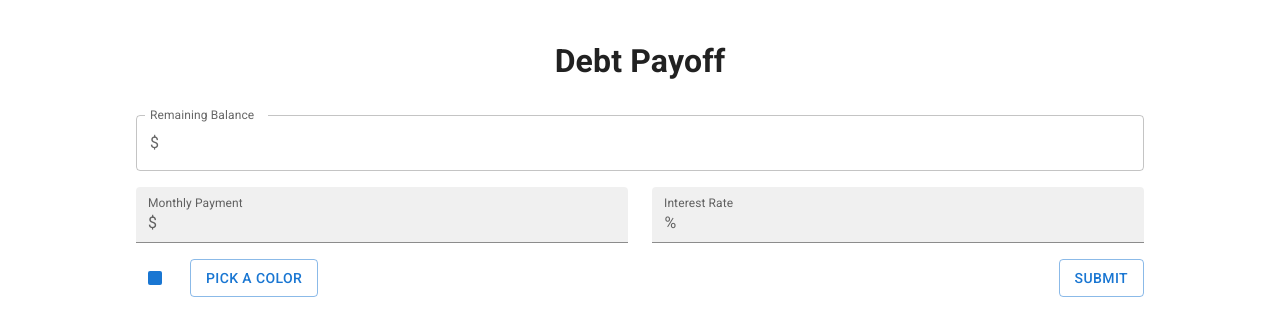
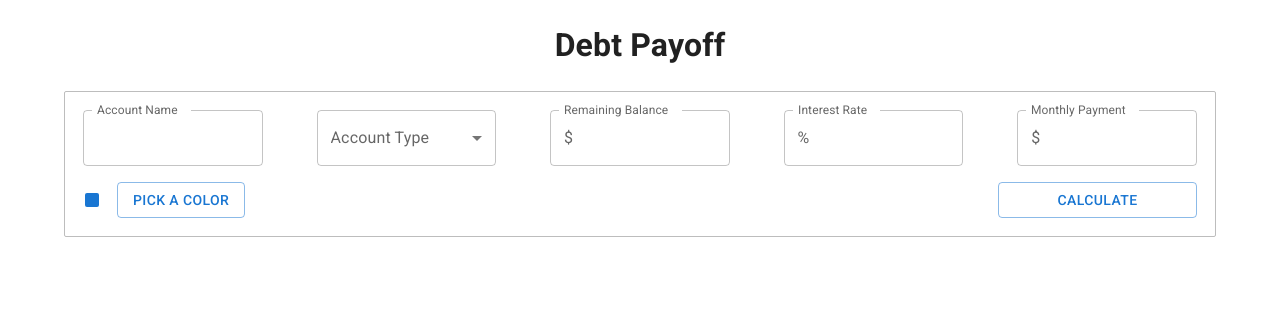
Before and after one commit to msalvatore22/React-Debt-Payoff, a React (Create React App) app: page / in a window 1280 px wide. Shown: the top 336 px of the page. Built offline with nearby package versions, Linux system fonts and the light colour scheme.

Commit message:
Add account name and account type

```diff
--- a/src/App.js
+++ b/src/App.js
@@ -1,7 +1,7 @@
 import React, { useState } from "react";
 import "./App.css";
 import styled from "@emotion/styled";
-import { CssBaseline } from "@mui/material";
+import { CssBaseline, Container } from "@mui/material";
 
 import DebtContext from "./DebtContext";
 
@@ -9,17 +9,14 @@ import DebtForm from "./components/DebtForm";
 import DebtTable from "./components/DebtTable";
 import DebtLineChart from "./components/DebtLineChart";
 
-const Container = styled.div`
-  margin: auto;
-  width: 80%;
-  padding-top: 1rem;
-`;
 const Title = styled.h1`
   text-align: center;
 `;
 
 function App() {
   const [debt, debtSet] = useState({
+    accountName: "",
+    accountType: "",
     remainingBalance: "",
     monthlyPayment: "",
     interestRate: "",
@@ -40,7 +37,7 @@ function App() {
       }}
     >
       <CssBaseline />
-      <Container>
+      <Container maxWidth="lg">
         <Title className="title">Debt Payoff</Title>
         <DebtForm />
         <DebtTable />
--- a/src/components/ColorCube.js
+++ b/src/components/ColorCube.js
@@ -6,8 +6,7 @@ const ColorCube = props => {
     height: "0.875rem",
     borderRadius: "2px",
     background: `${props.color.hex}`,
-    margin: "20px",
-    cursor: "pointer"
+    margin: "10px",
   };
   return <div style={colorStyle}></div>;
 };
--- a/src/components/ColorPicker.js
+++ b/src/components/ColorPicker.js
@@ -27,11 +27,12 @@ const ColorPicker = () => {
         height: "0.875rem",
         borderRadius: "2px",
         background: `${color.hex}`,
-        margin: "20px",
+        margin: "10px",
         cursor: "pointer",
       },
       popover: {
         position: "absolute",
+        marginTop: "400px",
         zIndex: "2",
       },
       cover: {
@@ -45,7 +46,7 @@ const ColorPicker = () => {
   });
 
   return (
-    <div style={{ display: "flex" }}>
+    <div style={{ display: "flex", alignItems: "center" }}>
       <div style={styles.color} onClick={handleClick}></div>
       <Button sx={{ m: 1 }} variant="outlined" onClick={handleClick}>
         Pick a color
--- a/src/components/DebtForm.js
+++ b/src/components/DebtForm.js
@@ -6,6 +6,8 @@ import {
   InputAdornment,
   Box,
   FilledInput,
+  Select,
+  MenuItem,
   Button,
 } from "@mui/material";
 import DebtContext from "../DebtContext";
@@ -13,7 +15,9 @@ import payoffCalc from "../payoffCalc";
 import ButtonExample from "./ColorPicker";
 
 const DebtForm = () => {
-  const { debt, debtSet, debtList, debtListSet, color } = useContext(DebtContext);
+  const { debt, debtSet, debtList, debtListSet, color } = useContext(
+    DebtContext
+  );
 
   const handleChange = (prop) => (event) => {
     debtSet({ ...debt, [prop]: event.target.value });
@@ -23,9 +27,11 @@ const DebtForm = () => {
     e.preventDefault();
     const calculatedDebt = payoffCalc(debt);
     if (calculatedDebt.valid === true) {
-      calculatedDebt["color"] = color
+      calculatedDebt["color"] = color;
       debtListSet([...debtList, calculatedDebt]);
       debtSet({
+        accountName: "",
+        accountType: "",
         remainingBalance: "",
         monthlyPayment: "",
         interestRate: "",
@@ -41,11 +47,55 @@ const DebtForm = () => {
       onSubmit={handleSubmit}
       sx={{
         display: "flex",
-        flexWrap: "wrap",
+        justifyContent: "space-between",
+        border: 1,
+        borderColor: "grey.400",
+        borderRadius: "2px",
+        padding: "10px",
+      }}
+    >
+      <Box
+        sx={{
+          display: "flex",
+          flex: "1 0 100%",
+          flexFlow: "row wrap",
           justifyContent: "space-between",
         }}
       >
-      <FormControl fullWidth sx={{ m: 1 }}>
+        <FormControl sx={{ m: 1, width: "20ch" }}>
+          <InputLabel htmlFor="accountName">Account Name</InputLabel>
+          <OutlinedInput
+            id="accountName"
+            label="Account Name"
+            value={debt.accountName}
+            onChange={handleChange("accountName")}
+            startAdornment={<InputAdornment position="start"></InputAdornment>}
+            required
+            inputProps={{
+              min: 1,
+              max: 20,
+            }}
+          />
+        </FormControl>
+        <FormControl sx={{ m: 1, width: "20ch" }}>
+          <InputLabel id="accountTypeLabel">Account Type</InputLabel>
+          <Select
+            labelId="accountTypeLabel"
+            id="accountType"
+            value={debt.accountType}
+            label="Account Type"
+            onChange={handleChange("accountType")}
+          >
+            <MenuItem value={"Credit Card"}>Credit Card</MenuItem>
+            <MenuItem value={"Student Loan"}>Student Loan</MenuItem>
+            <MenuItem value={"Mortgage"}>Mortgage</MenuItem>
+            <MenuItem value={"Auto Loan"}>Auto Loan</MenuItem>
+            <MenuItem value={"Personal Loan"}>Personal Loan</MenuItem>
+            <MenuItem value={"Medical Bill"}>Other</MenuItem>
+            <MenuItem value={"Other"}>Other</MenuItem>
+          </Select>
+        </FormControl>
+        <FormControl sx={{ m: 1, width: "20ch" }}>
           <InputLabel htmlFor="remainingBalance">Remaining Balance</InputLabel>
           <OutlinedInput
             id="remainingBalance"
@@ -62,12 +112,28 @@ const DebtForm = () => {
             }}
           />
         </FormControl>
-      <FormControl sx={{ m: 1, width: "48%" }} variant="filled">
-        <InputLabel htmlFor="filled-adornment-amount">
-          Monthly Payment
-        </InputLabel>
-        <FilledInput
+        <FormControl sx={{ m: 1, width: "20ch" }}>
+          <InputLabel htmlFor="interestRate">Interest Rate</InputLabel>
+          <OutlinedInput
+            id="interestRate"
+            label="Interest Rate"
+            value={debt.interestRate}
+            onChange={handleChange("interestRate")}
+            startAdornment={<InputAdornment position="start">%</InputAdornment>}
+            type="number"
+            required
+            inputProps={{
+              min: 0,
+              max: 99.99,
+              step: ".01",
+            }}
+          />
+        </FormControl>
+        <FormControl sx={{ m: 1, width: "20ch" }}>
+          <InputLabel htmlFor="monthlyPayment">Monthly Payment</InputLabel>
+          <OutlinedInput
             id="monthlyPayment"
+            label="Monthly Payment"
             value={debt.monthlyPayment}
             onChange={handleChange("monthlyPayment")}
             startAdornment={<InputAdornment position="start">$</InputAdornment>}
@@ -80,26 +146,13 @@ const DebtForm = () => {
             }}
           />
         </FormControl>
-      <FormControl sx={{ m: 1, width: "48%" }} variant="filled">
-        <InputLabel htmlFor="filled-adornment-amount">Interest Rate</InputLabel>
-        <FilledInput
-          id="interestRate"
-          value={debt.interestRate}
-          onChange={handleChange("interestRate")}
-          startAdornment={<InputAdornment position="start">%</InputAdornment>}
-          type="number"
-          required
-          inputProps={{
-            min: 0.01,
-            max: 99.99,
-            step: ".01",
-          }}
-        />
-      </FormControl>
+
+
         <ButtonExample />
-      <Button sx={{ m: 1 }} variant="outlined" type="submit">
-        Submit
+        <Button sx={{ m: 1, width: "25ch" }} variant="outlined" type="submit">
+          CALCULATE
         </Button>
+      </Box>
     </Box>
   );
 };
--- a/src/components/DebtLineChart.js
+++ b/src/components/DebtLineChart.js
@@ -53,7 +53,7 @@ export default function LineChart() {
   const data = {
     labels,
     datasets: debtList.map((debt, index) => ({
-      label: `Debt ${index + 1}`,
+      label: `${debt.accountName}: ${debt.accountType}`,
       data: debt.payoffScheduleBalances,
       borderColor: `rgb(${debt.color.rgb.r}, ${debt.color.rgb.g}, ${debt.color.rgb.b})`,
       backgroundColor: `rgba(${debt.color.rgb.r}, ${debt.color.rgb.g}, ${debt.color.rgb.b}, 0.5)`,
--- a/src/components/DebtTable.js
+++ b/src/components/DebtTable.js
@@ -8,6 +8,7 @@ import {
   TableRow,
   Paper
 } from "@mui/material";
+import ColorCube from "./ColorCube";
 import DebtContext from "../DebtContext";
 
 const DebtTable = () => {
@@ -18,6 +19,7 @@ const DebtTable = () => {
     <Table sx={{ minWidth: 650 }} aria-label="simple table">
       <TableHead>
         <TableRow>
+          <TableCell></TableCell>
           <TableCell>Remaining Balance</TableCell>
           <TableCell align="center">Monthly Payment</TableCell>
           <TableCell align="center">Interest Rate</TableCell>
@@ -31,6 +33,7 @@ const DebtTable = () => {
             key={idx}
             sx={{ '&:last-child td, &:last-child th': { border: 0 } }}
           >
+            <TableCell><ColorCube color={row.color}/></TableCell>
             <TableCell component="th" scope="row">
               {row.remainingBalance}
             </TableCell>
--- a/src/payoffCalc.js
+++ b/src/payoffCalc.js
@@ -45,7 +45,7 @@ const generatePayoffRemainingBalances = (remainingBalance, monthlyPayment, inter
     return result
 }
 
-const payoffCalc = ({ remainingBalance, monthlyPayment, interestRate }) => {
+const payoffCalc = ({ remainingBalance, monthlyPayment, interestRate, accountName, accountType }) => {
     const interest = interestRate / 100
     const interestPerMonth = interest / 12
     const step2 = (remainingBalance / monthlyPayment) * interestPerMonth
@@ -75,6 +75,8 @@ const payoffCalc = ({ remainingBalance, monthlyPayment, interestRate }) => {
     const payoffScheduleBalances = generatePayoffRemainingBalances(remainingBalance, monthlyPayment, interestPerMonth)
 
     return {
+        accountName,
+        accountType,
         remainingBalance: formatter.format(remainingBalance),
         monthlyPayment: formatter.format(monthlyPayment),
         interestRate: Number.parseFloat(interestRate).toFixed(2),
```
Lines whose indentation alone changed are shown as unchanged.
